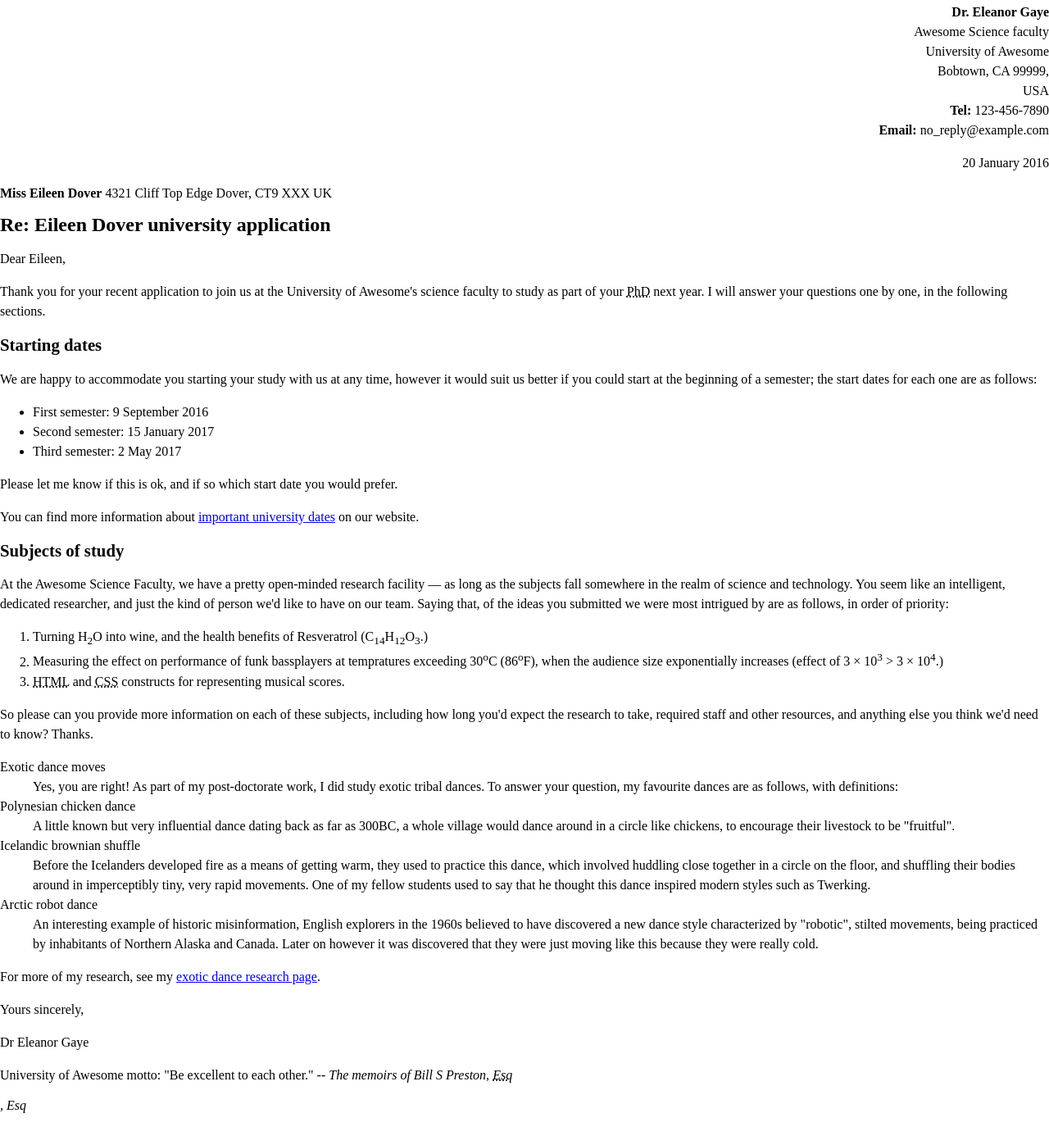
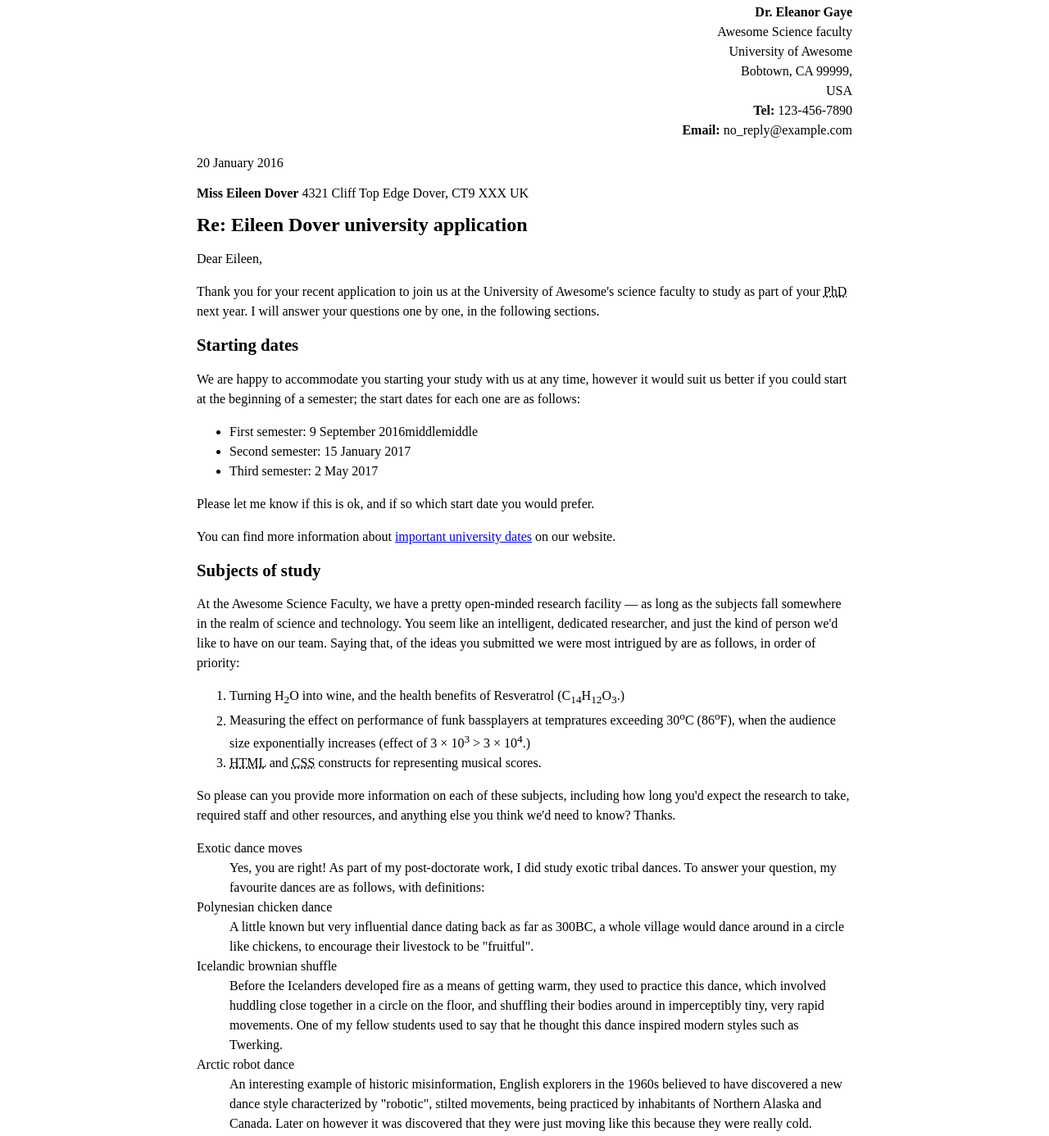
Before and after one commit to SilentAlly/silentally.github.io, a plain HTML site: page letter-markup/index.html in a window 1280 px wide. Shown: the part 13-1399 px from the top of the page at 82% size. Before the commit the page ends 1371 px from the top, so only its background shows below. Drawn offline with Linux system fonts and the light colour scheme.

Commit message:
Update index.html

```diff
--- a/letter-markup/index.html
+++ b/letter-markup/index.html
@@ -10,7 +10,7 @@
 				font-size:16px;
 			}
 			body {
-				max=width: 800px;
+				max-width: 800px;
 				margin: 0 auto;
 			}
 			.sender-column {
@@ -35,17 +35,15 @@
 		</style>
 	</head>
 	<body>
-
 												 <p class="sender-column"><address align="right"><strong>Dr. Eleanor Gaye</strong><br/>
 Awesome Science faculty<br/>
 University of Awesome<br/>
 Bobtown, CA 99999,<br/>
 USA<br/>
 <strong> Tel:</strong> 123-456-7890<br/>
-																	   <strong> Email:</strong> no_reply@example.com</p>
+																								<strong> Email:</strong> no_reply@example.com</address></p>
 
-
-																								  <time class="sender-column" datetime="2016-01-20">20 January 2016</time></address>
+<address><time class="sender-column" datetime="2016-01-20">20 January 2016</time></address>
 
 <strong>Miss Eileen Dover</strong>
 4321 Cliff Top Edge
@@ -62,7 +60,7 @@ UK
     <h2>Starting dates</h2>
 																	   <p>We are happy to accommodate you starting your study with us at any time, however it would suit us better if you could start at the beginning of a semester; the start dates for each one are as follows:</p>
 <ul>
-  <li><time datetime="2016-09-09">First semester: 9 September 2016</time></li>
+  <li><time datetime="2016-09-09">First semester: 9 September 2016middlemiddle</time></li>
 					  <li><time datetime="2017-01-15">Second semester: 15 January 2017</time></li>
 					  <li><time datetime="2017-05-02">Third semester: 2 May 2017</time></li>
     </ul>
@@ -105,7 +103,8 @@ CSS</abbr> constructs for representing musical scores.</li>
 <p>Yours sincerely,</p>
 <p>Dr Eleanor Gaye</p>
 
-<p>University of Awesome motto: "Be excellent to each other." -- <em>The memoirs of <cite>Bill S Preston, <abbr title="Esquire">Esq</abbr></cite></p>, Esq</em><br>
-<!----- changed the slogan to match the photo
+<p>University of Awesome motto: "Be excellent to each other." -- <em>The memoirs of <cite>Bill S Preston, <abbr title="Esquire">Esq</abbr></cite></em></p><br>
+<!----- changed the slogan to match the photo<br>
+
 </body>
 </html>
```
